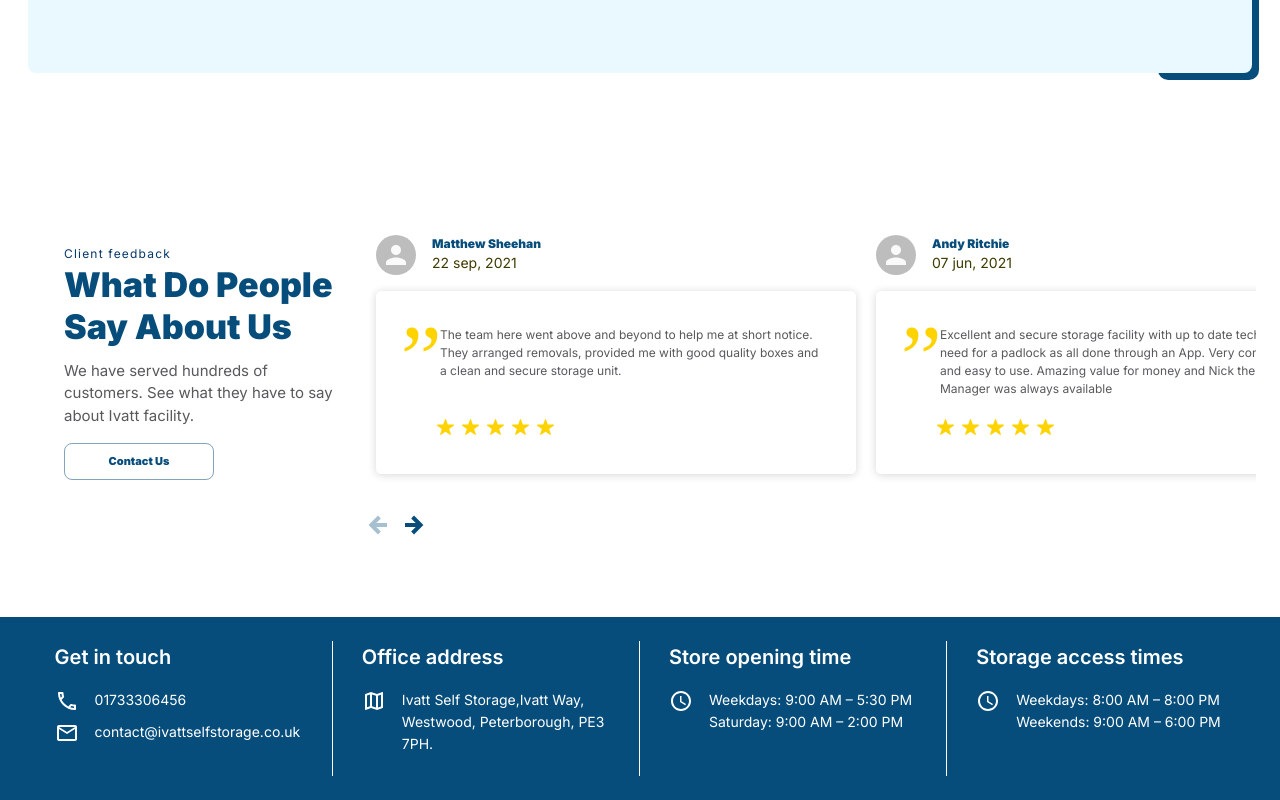
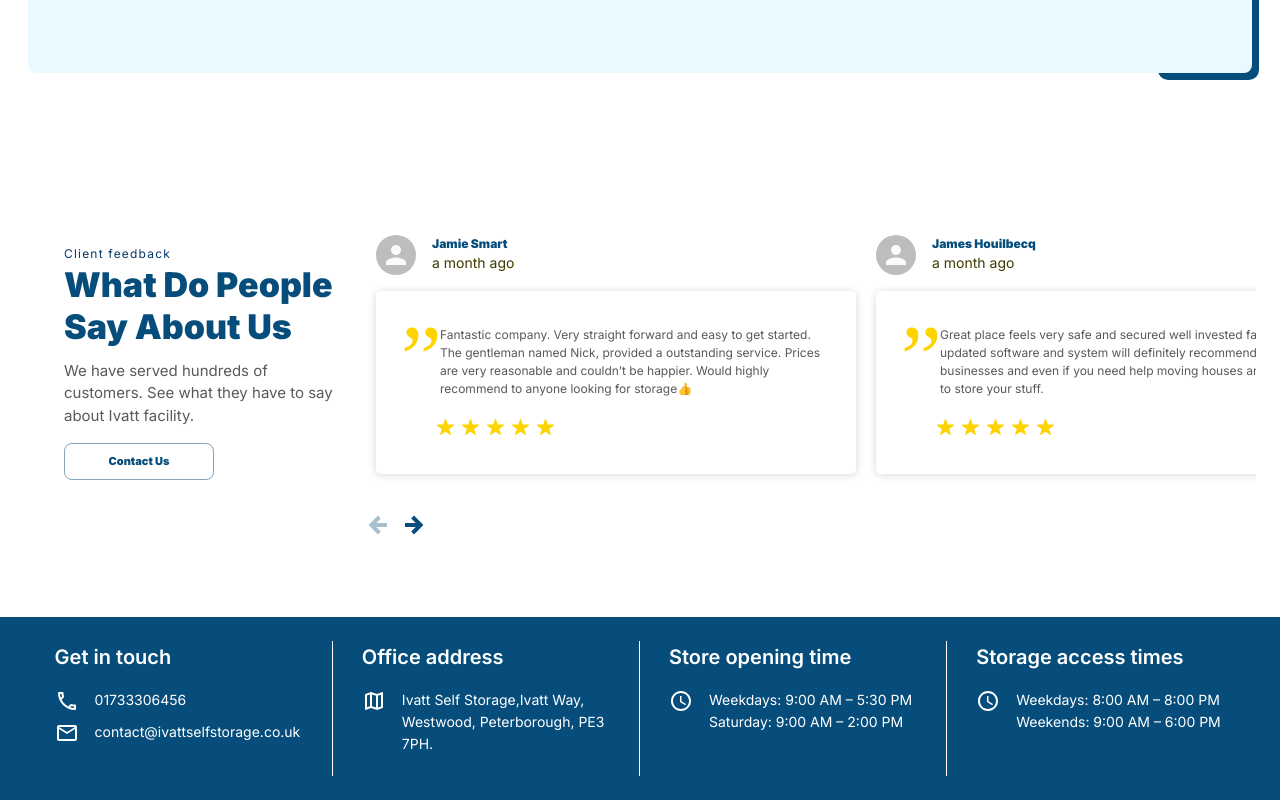
Before and after one commit to sarmad-321/AWS-Amp, a React (Create React App) app: page / in a window 1280 px wide. Shown: the part 2177-2977 px from the top of the page. Built offline with nearby package versions, Linux system fonts and the light colour scheme.

Commit message:
add google reviews

```diff
--- a/src/components/CardCarousel/CardCarousels.js
+++ b/src/components/CardCarousel/CardCarousels.js
@@ -212,33 +212,209 @@ const useStyles = makeStyles((theme) => ({
 
 const data = [
     {
-        text: "The team here went above and beyond to help me at short notice. They arranged removals, provided me with good quality boxes and a clean and secure storage unit.",
-        name: "Matthew Sheehan",
-        date: "22 sep, 2021",
+        text: "Fantastic company. Very straight forward and easy to get started. The gentleman named Nick, provided a outstanding service. Prices are very reasonable and couldn’t be happier. Would highly recommend to anyone looking for storage👍",
+        name: "Jamie Smart",
+        date: "a month ago",
         image: "",
     },
     {
-        text: "Excellent and secure storage facility with up to date technology. No need for a padlock as all done through an App. Very convenient and easy to use. Amazing value for money and Nick the Storage Manager was always available",
-        name: "Andy Ritchie",
-        date: "07 jun, 2021",
+        text: "Great place feels very safe and secured well invested facility all updated software and system will definitely recommend for businesses and even if you need help moving houses and a place to store your stuff.",
+        name: "James Houilbecq",
+        date: "a month ago",
         image: "",
     },
     {
+        text: "The team here went above and beyond to help me at short notice. They arranged removals, provided me with good quality boxes and a clean and secure storage unit.",
+        name: "Matthew Sheehan",
+        date: "2 month ago",
+        image: "",
+    },
+     {
+        text: "Excellent and secure storage facility with up to date technology. No need for a padlock as all done through an App. Very convenient and easy to use. Amazing value for money and Nick the Storage Manager was always available .",
+        name: "Andy Ritchie",
+        date: "4 months ago",
+        image: "",
+    },
+      {
         text: "Really competitive price. Absolutely first class service. Nick went above and beyond to help us on multiple occasions. I cannot speak highly enough of Nick and Ivatt Storage. Highly recommend!",
         name: "Behrooz Vahedifar",
-        date: "05 aug, 2021",
+        date: "4 month ago",
         image: "",
     },
-    {
-        text: "First class customer service with flexible service offerings at a very competitive price. Would definitely use Ivatt Self Storage again...!",
-        name: "Martyn YatesMartyn Yates",
-        date: "12 aug, 2021",
+        {
+        text: "Very good storage. Staff helpful. Good service. 5 star! higly recomended",
+        name: "Sultan Ozan",
+        date: "2 weeks ago",
         image: "",
     },
-    {
-        text: "The 50% deal for 1 months is great, it really helped me save on moving costs. Nick the Store manager was really friendly and made everything easy, would definitely recommend",
-        name: "Jiten Patel",
-        date: "18 feb, 2021",
+          {
+        text: "absolutely outstanding,  for the experience Goes beyond the stars rating , very well mannered boss, I would defiantly recommend this storage to anyone that needs storage.",
+        name: "Corina Joanne Cunnington",
+        date: "2 months ago",
         image: "",
     },
+      {
+        text: "First class customer service with flexible service offerings at a very competitive price. Would definitely use Ivatt Self Storage again...!",
+        name: "Martyn Yates",
+        date: "3 months ago",
+        image: "",
+    },
+        {
+        text: "Fantastic Affordable Service, very secure and Safe, Nick the store manager was friendly and helped with all that I required, would definitely recommend.",
+        name: "Andrew Ayling",
+        date: "7 months ago",
+        image: "",
+    },
+          {
+        text: "Friendly staff, reasonable prices. Timely retrieval and good comms. Thats what you need from a good self storage service. .......",
+        name: "Muhammad Saeed",
+        date: "7 months ago",
+        image: "",
+    },
+            {
+        text: "Clean & friendly staff , hassle free & top security! higly recomended",
+        name: "Matt Chapman",
+        date: "6 months ago",
+        image: "",
+    },
+              {
+        text: "Fantastic service, great price and a very safe and secure facility. I would 100% recommend!",
+        name: "Laura Hardeman",
+        date: "9 months ago",
+        image: "",
+    },
+                {
+        text: "The 50% deal for 2 months is great, it really helped me save on moving costs. Nick the Store manager was really friendly and made everything easy, would definitely recommend.",
+        name: "Jiten Patel",
+        date: "9 months ago",
+        image: "",
+    },
+                       {
+        text: "Sorted me out a great 1 year deal. Reasonably priced and secure site.",
+        name: "Richard Benton",
+        date: "9 months ago",
+        image: "",
+    },
+                {
+        text: "Fantastic service, affordable price, helpful and friendly staff, highly recommend",
+        name: "Donatas Zemkus",
+        date: "7 months ago",
+        image: "",
+    },
+
+              {
+        text: "Great storage and service.very safe and secured well invested facility all updated software , Highly recommended.",
+        name: "Richard Davey",
+        date: "7 months ago",
+        image: "",
+    },
+                {
+        text: "Not even 10 minutes to set up! Everything was so easy and staff are friendly.",
+        name: "Paula Denby",
+        date: "9 months ago",
+        image: "",
+    },
+         {
+        text: "its a good service and easy to deal with peoples! higly recomended",
+        name: "Pedro Flaminco",
+        date: "9 months ago",
+        image: "",
+    },
+                {
+        text: "Excellent service and accessibility Reasonably priced and secure site.! higly recomended",
+        name: "Chris Nicholas",
+        date: "3 months ago",
+        image: "",
+    },
+
+              {
+        text: "Really grateful you were able to help with such short notice. This company were available and even offered different people to arrange for removal/delivery.",
+        name: "Asad Arif",
+        date: "2 years ago",
+        image: "",
+    },
+                {
+        text: "Faz was extremely helpful and provided easy access to storage. The items were kept secure and gave me ease of mind knowing they were being monitored. I would highly recommend Ivatt Storage.",
+        name: "Waqas Majid",
+        date: "2 years ago",
+        image: "",
+    },
+                       {
+        text: "Hired 2 storage units in between moving houses and kept one even after moving. We had 1 for about 2 months and 1 for almost a year. ",
+        name: "Rehana Yousaf",
+        date: "2 years ago",
+        image: "",
+    },
+                {
+        text: "good and safe place for household items. i was recommended to ivatt storage by a friend that used them before and i also had a good experience for the 4 months i used it for. the guys here have always been helpful",
+        name: "David Cliffe",
+        date: "2 years ago",
+        image: "",
+    },
+
+              {
+        text: "Great service at great prices, easy to access individual storage units to input belongings. Highly recommended.",
+        name: "Shamraiz Iqbal",
+        date: "2 years ago",
+        image: "",
+    },
+                {
+        text: "Great storage place and the best priced one locally. Secure premises - would recommend",
+        name: "Luxe Cars",
+        date: "2 years ago",
+        image: "",
+    },
+                       {
+        text: "Very professional and extremely secure place to store your belonging. Have been using these guys for a number of yrs now on and off when required. Thanks Faz. ",
+        name: "Mohammed Shahid",
+        date: "2 years ago",
+        image: "",
+    },
+                {
+        text: "Thank you Faisal for your help when I've needed it. Your doing a great job and it's a pleasure to be using you.",
+        name: "Tony Conti",
+        date: "2 years ago",
+        image: "",
+    },
+
+              {
+        text: "Great prices for safe and secure storage! ,Very professional and extremely`",
+        name: "Kamil Ahmed",
+        date: "2 years ago",
+        image: "",
+    },
+                {
+        text: " good place Excellent service and accessibility Your doing a great job",
+        name: "Tomas Mankus",
+        date: "2 years ago",
+        image: "",
+    },
+                       {
+        text: "First class customer service with flexible service offerings at a very competitive price.",
+        name: "Grzegorz P",
+        date: "2 years ago",
+        image: "",
+    },
+                {
+        text: "Best price in Peterborough,Friendly staff, reasonable prices. Timely retrieval and good comms.",
+        name: "Shazia Kouser",
+        date: "2 years ago",
+        image: "",
+    },
+
+              {
+        text: "Good,Friendly staff,Very good storage. Staff helpful. Good service. 5 star",
+        name: "Splash",
+        date: "a week ago",
+        image: "",
+    },
+                {
+        text: "recomended! Not even 10 minutes to set up! Everything was so easy and staff are friendly",
+        name: "Egidijus Alaburda",
+        date: "6 months ago",
+        image: "",
+    },
+
+
+
 ];
```
